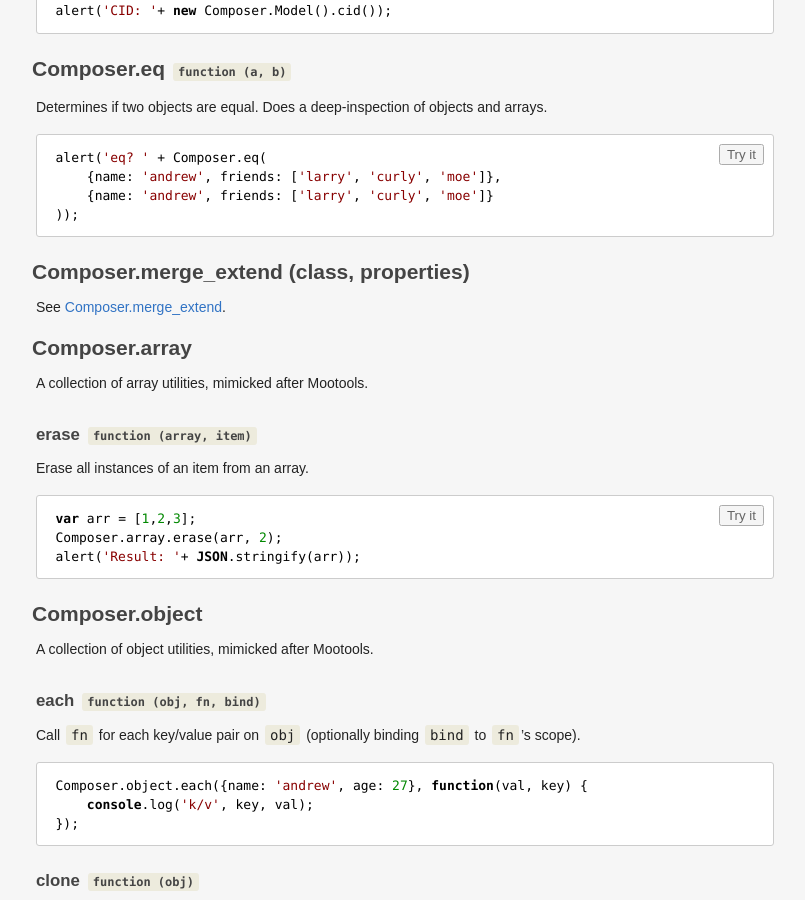
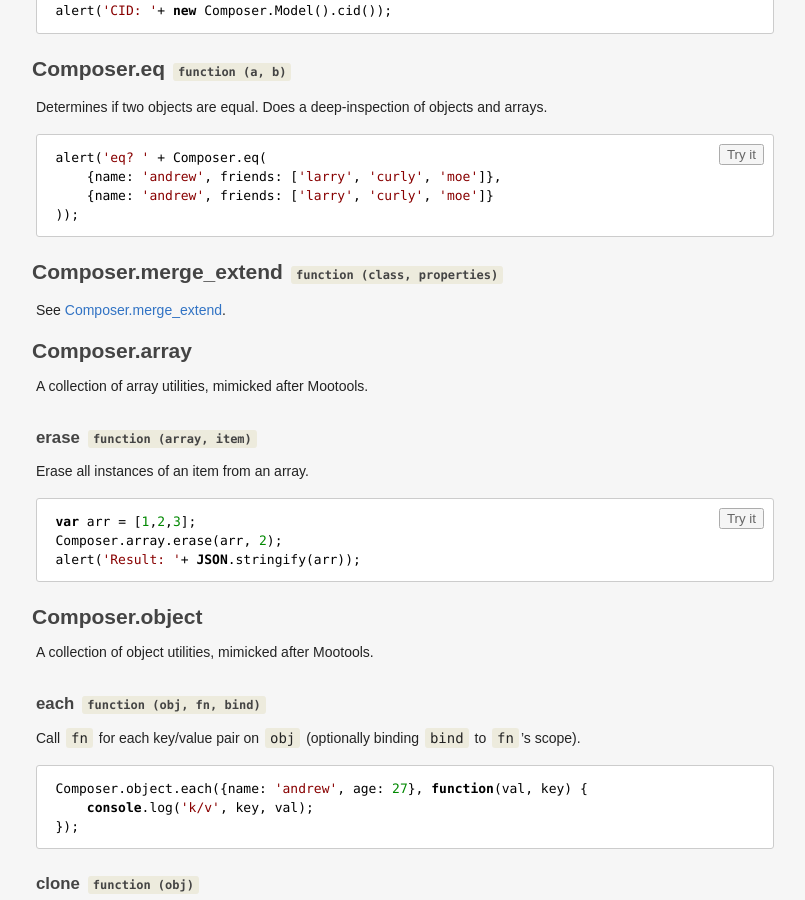
Before and after one commit to lyonbros/composer.js, a Jekyll site: the page built from docs/util.md, in a window 1280 px wide and 900 px high, scrolled down 1284 px. Shown: the whole window, without its empty margins (378-1183 px from the left). Built offline with Jekyll 4.4.1, drawn with Linux system fonts in a browser that asks for light colours; some of the changed text lies outside the part shown.

Commit message:
util function fix 2

```diff
--- a/docs/util.md
+++ b/docs/util.md
@@ -84,7 +84,7 @@ alert('eq? ' + Composer.eq(
 ));
 {% endhighlight %}
 
-## Composer.merge_extend (class, properties)
+## Composer.merge_extend :: function(class, properties)
 
 See [Composer.merge_extend](/composer.js/docs/class#composer-merge-extend).
 
```
